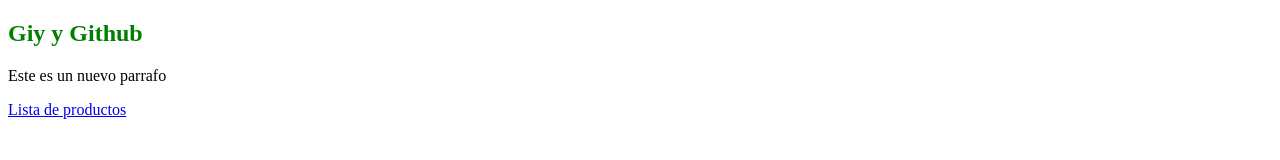
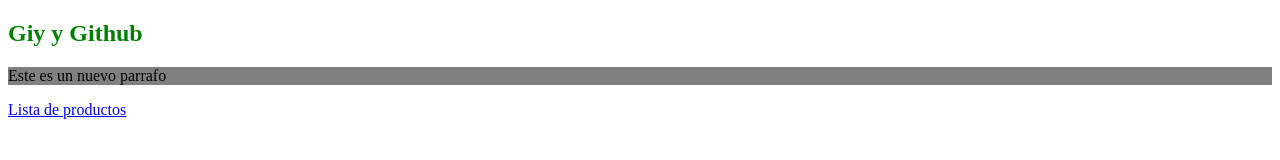
Before and after one commit to SantiMartinezGol/demo-22, a plain HTML site: page index.html in a window 1280 px wide. Drawn offline with Linux system fonts and the light colour scheme.

Commit message:
nuevo color de fondo para el parrafo

```diff
--- a/style.css
+++ b/style.css
@@ -1,3 +1,6 @@
 h1 {
     color: green;
 }
+p {
+    background-color: gray;
+}
```
